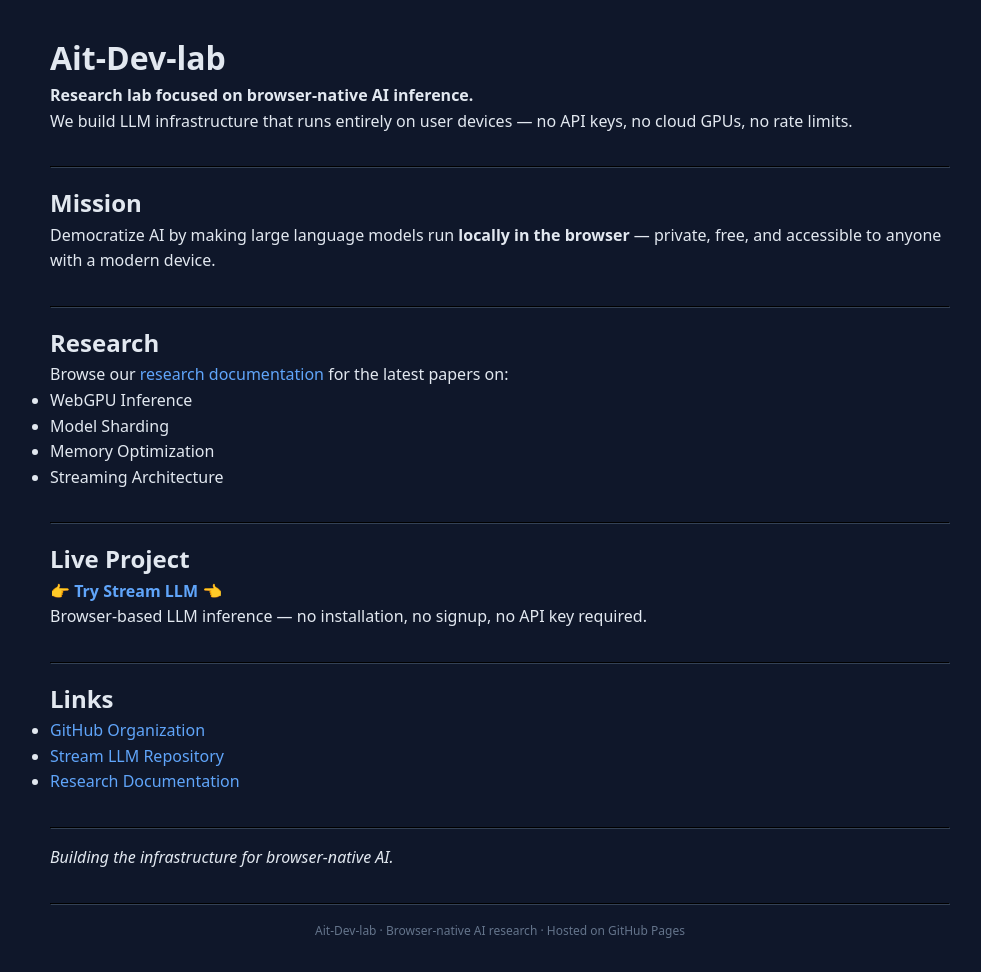
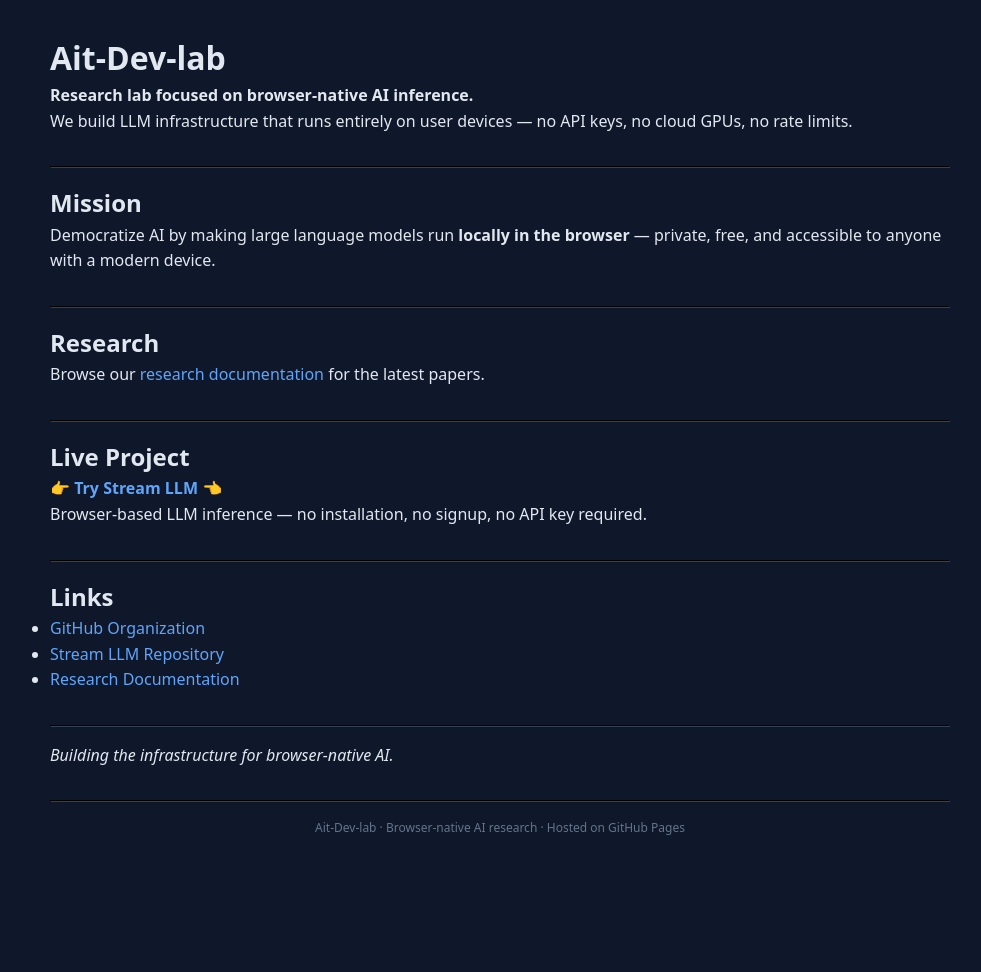
Before and after one commit to Ait-Dev-lab/.github, a Jekyll site: the page built from index.md, in a window 1280 px wide. Shown: the whole page, without its empty margins (140-1121 px from the left). Built offline with Jekyll 4.4.1, drawn with Linux system fonts in a browser that asks for light colours; our own code applies the rules of GitHub Pages for plain Markdown files; after the commit the page ends 900 px from its top, so only the background shows below that.

```diff
--- a/index.md
+++ b/index.md
@@ -14,12 +14,7 @@ Democratize AI by making large language models run **locally in the browser**
 
 ## Research
 
-Browse our [research documentation](docs/) for the latest papers on:
-
-- WebGPU Inference
-- Model Sharding
-- Memory Optimization
-- Streaming Architecture
+Browse our [research documentation](docs/) for the latest papers.
 
 ---
 
```
